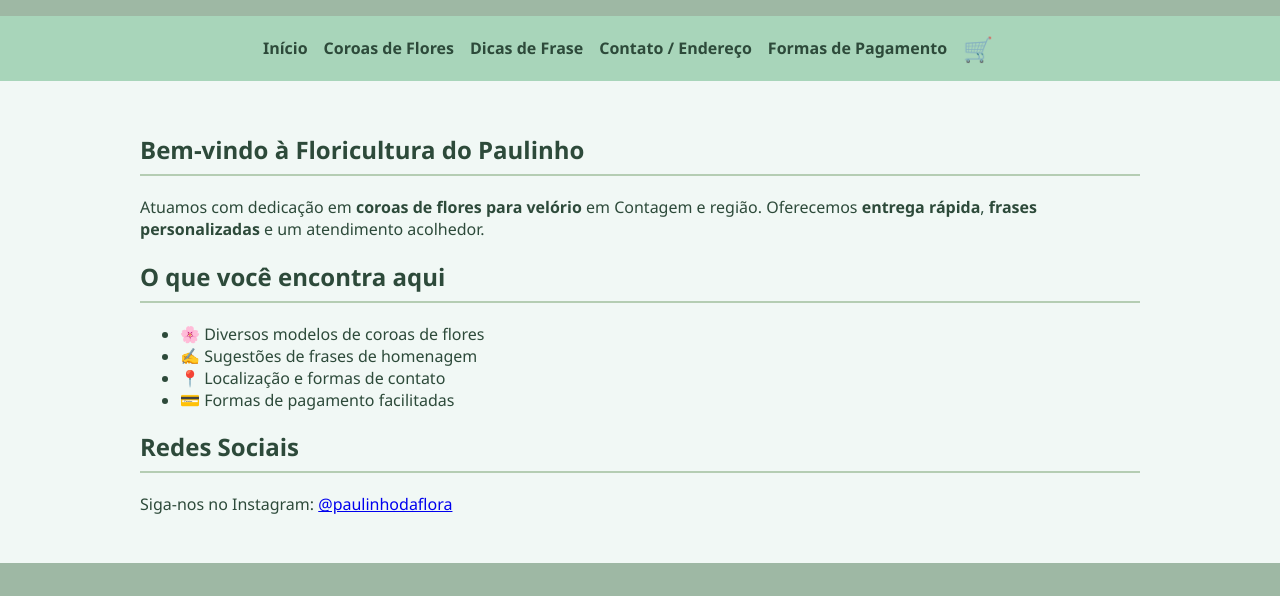
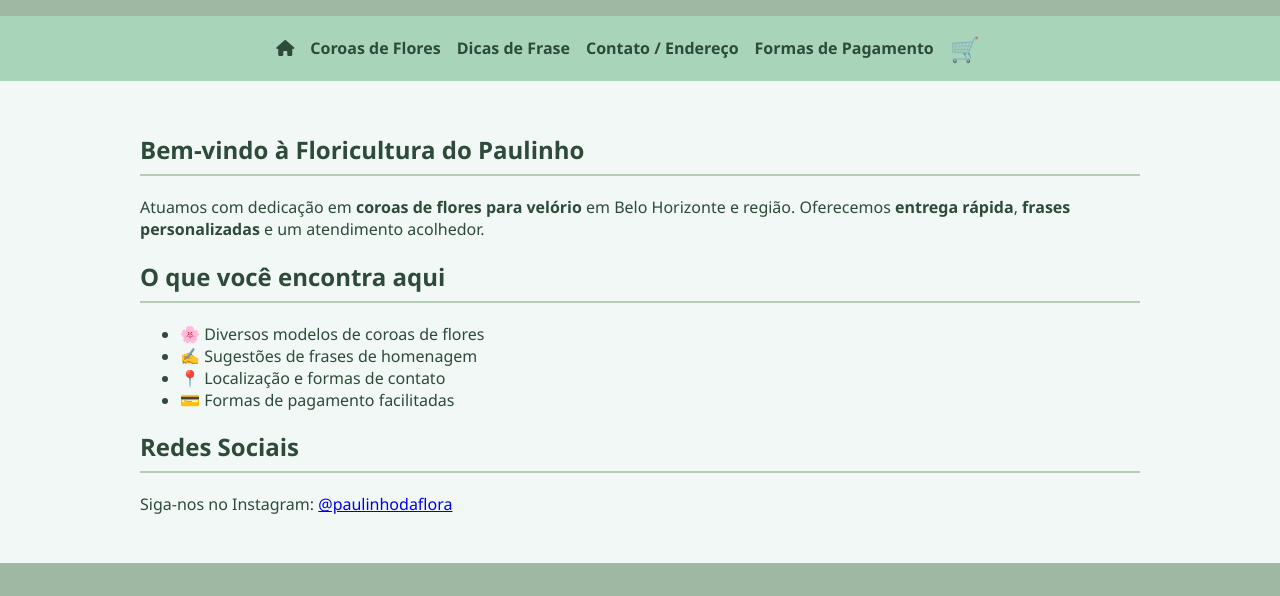
Before and after one commit to Gustavopacheco06/floradopaulinho, a plain HTML site: page index.html in a window 1280 px wide. Shown: the part 102-698 px from the top of the page. Drawn offline with Linux system fonts and the light colour scheme.

Commit message:
index.html

```diff
--- a/index.html
+++ b/index.html
@@ -7,6 +7,7 @@
   <meta name="description" content="Coroas de flores para velório em BH. Entrega rápida, frases personalizadas e atendimento humanizado.">
   <link rel="stylesheet" href="style.css">
   <link rel="icon" href="favicon.ico" type="image/x-icon">
+  <link rel="stylesheet" href="https://cdnjs.cloudflare.com/ajax/libs/font-awesome/6.5.0/css/all.min.css" integrity="sha512-..." crossorigin="anonymous" referrerpolicy="no-referrer" />
 </head>
 <body>
   <header>
@@ -15,7 +16,7 @@
   </header>
 
   <nav>
-    <a href="index.html">Início</a>
+    <a href="index.html" title="Início"><i class="fas fa-home"></i></a>
     <a href="coroas.html">Coroas de Flores</a>
     <a href="frases.html">Dicas de Frase</a>
     <a href="contato.html">Contato / Endereço</a>
@@ -26,7 +27,7 @@
   <main>
     <h2>Bem-vindo à Floricultura do Paulinho</h2>
     <p>
-      Atuamos com dedicação em <strong>coroas de flores para velório</strong> em Contagem e região.
+      Atuamos com dedicação em <strong>coroas de flores para velório</strong> em Belo Horizonte e região.
       Oferecemos <strong>entrega rápida</strong>, <strong>frases personalizadas</strong> e um atendimento acolhedor.
     </p>
 
```
